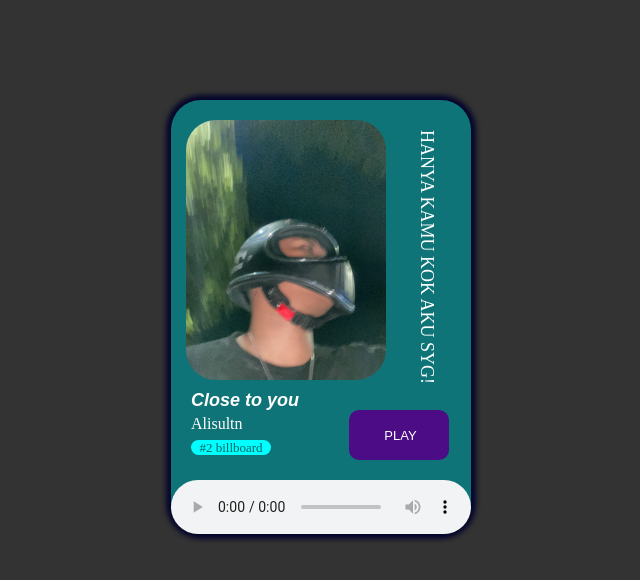
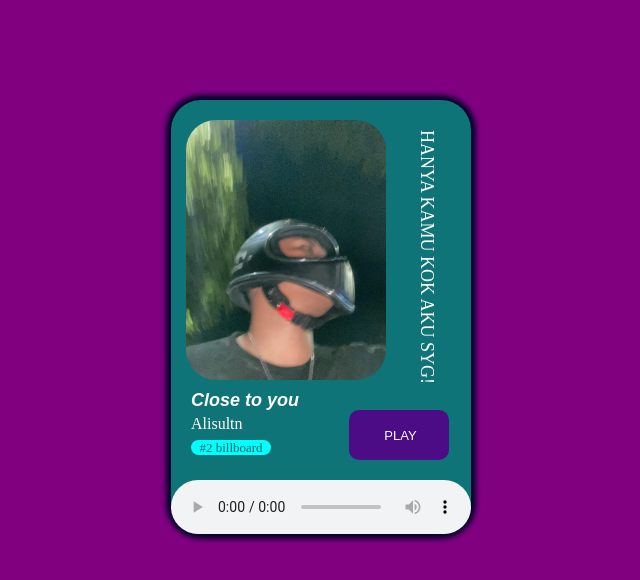
Before and after one commit to AliSultonsPalilati/Music, a plain HTML site: page index.html in a window 1280 px wide. Shown: the whole page, without its empty margins (362-1002 px from the left). Drawn offline with Linux system fonts and the light colour scheme.

Commit message:
Update LinkTugas4_no1.css

```diff
--- a/LinkTugas4_no1.css
+++ b/LinkTugas4_no1.css
@@ -77,5 +77,5 @@ p {
 }
 
 body{
-    background-color: rgb(51, 51, 51);
+    background-color: purple;
 }
```
